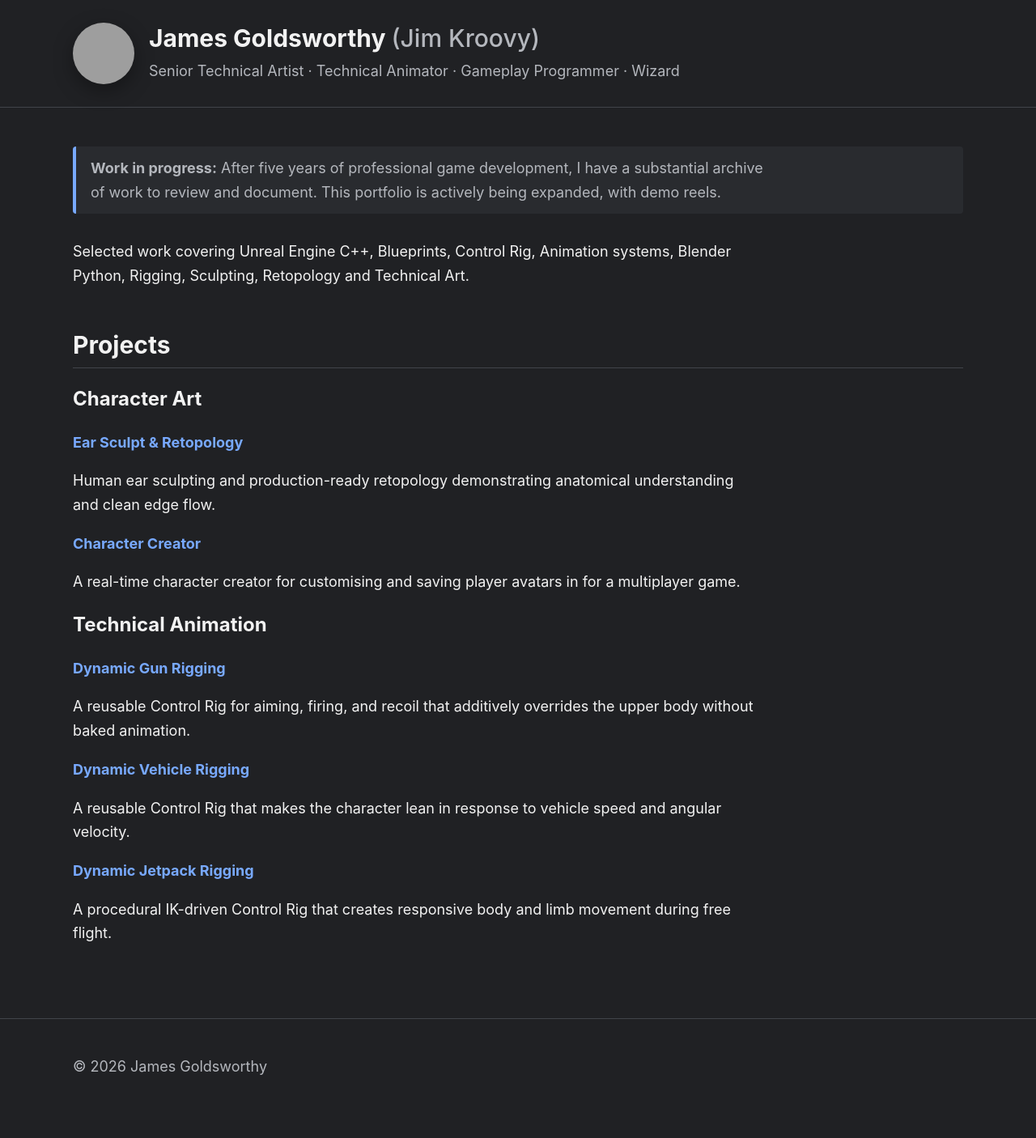
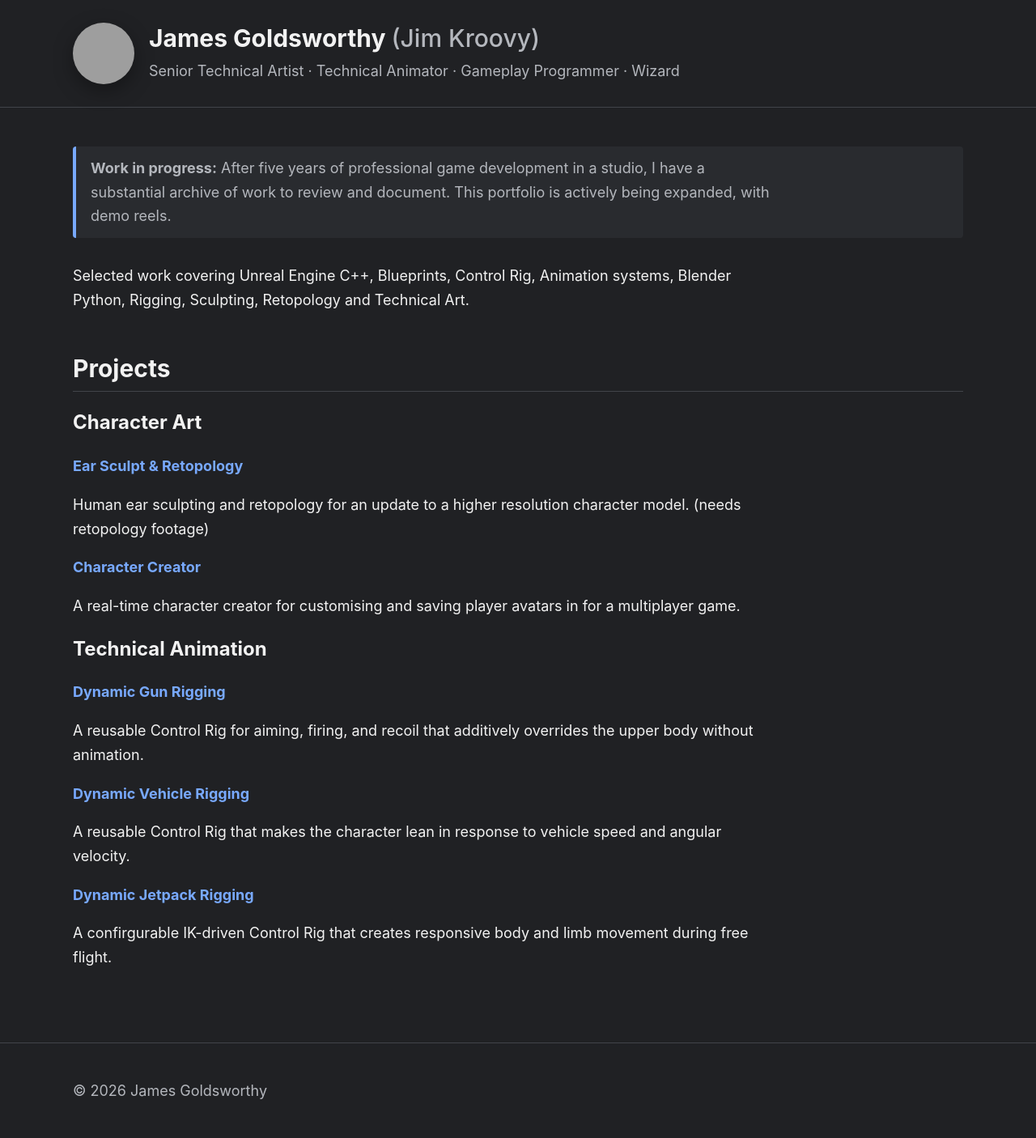
Before and after one commit to Jim-Kroovy/jim_kroovy_portfolio, a Jekyll site: the page built from index.md, in a window 1280 px wide. Shown: the whole page at 81% size. Built offline with Jekyll 4.4.1, drawn with Linux system fonts in a browser that asks for light colours; before the commit the page ends 1377 px from its top, so only the background shows below that; grey boxes are pictures that could not be loaded.

Commit message:
Rewording

```diff
--- a/index.md
+++ b/index.md
@@ -4,7 +4,7 @@ title: Technical Portfolio
 description: Selected technical art, animation and gameplay programming work.
 ---
 
-> **Work in progress:** After five years of professional game development, I have a substantial archive of work to review and document. This portfolio is actively being expanded, with demo reels.
+> **Work in progress:** After five years of professional game development in a studio, I have a substantial archive of work to review and document. This portfolio is actively being expanded, with demo reels.
 
 Selected work covering Unreal Engine C++, Blueprints, Control Rig, Animation systems, Blender Python, Rigging, Sculpting, Retopology and Technical Art.
 
@@ -14,7 +14,7 @@ Selected work covering Unreal Engine C++, Blueprints, Control Rig, Animation sys
 
 [**Ear Sculpt & Retopology**](projects/ear-sculpt-and-retopology.html)
 
-Human ear sculpting and production-ready retopology demonstrating anatomical understanding and clean edge flow.
+Human ear sculpting and retopology for an update to a higher resolution character model. (needs retopology footage)
 
 [**Character Creator**](projects/character-creator.html)
 
@@ -24,7 +24,7 @@ A real-time character creator for customising and saving player avatars in for a
 
 [**Dynamic Gun Rigging**](projects/dynamic-gun-rigging.html)
 
-A reusable Control Rig for aiming, firing, and recoil that additively overrides the upper body without baked animation.
+A reusable Control Rig for aiming, firing, and recoil that additively overrides the upper body without animation.
 
 [**Dynamic Vehicle Rigging**](projects/dynamic-vehicle-rigging.html)
 
@@ -32,4 +32,4 @@ A reusable Control Rig that makes the character lean in response to vehicle spee
 
 [**Dynamic Jetpack Rigging**](projects/dynamic-jetpack-rigging.html)
 
-A procedural IK-driven Control Rig that creates responsive body and limb movement during free flight.
+A confirgurable IK-driven Control Rig that creates responsive body and limb movement during free flight.
```
